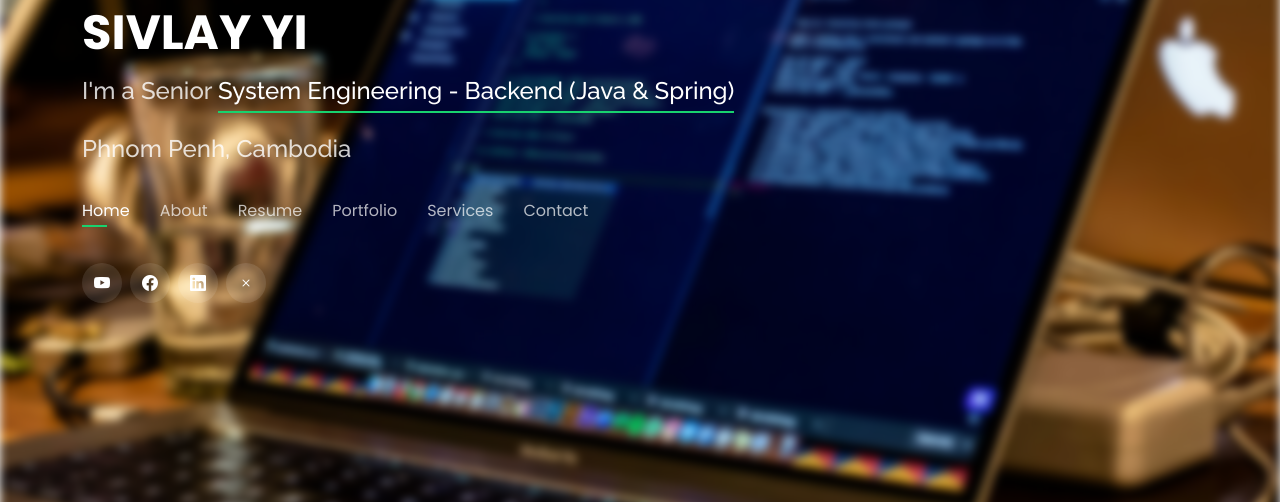
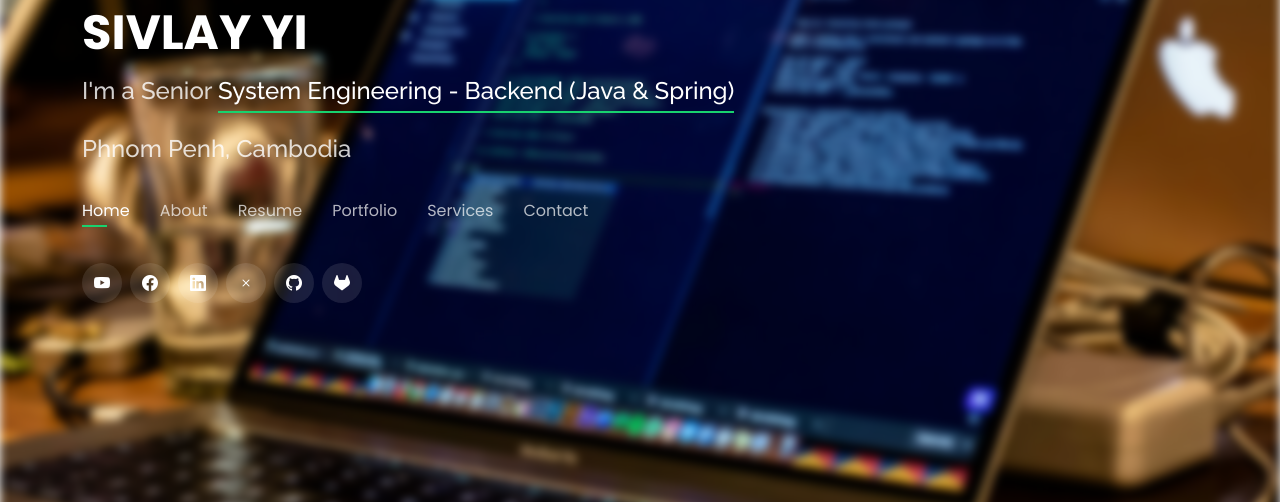
Before and after one commit to yisivlay/personal, a Flask app: page / in a window 1280 px wide. Shown: the part 244-746 px from the top of the page. Run offline with Flask 3, Linux system fonts and the light colour scheme; some libraries are stand-ins or nearby versions.

Commit message:
updated social media contact.

```diff
--- a/templates/home/contact.html
+++ b/templates/home/contact.html
@@ -28,6 +28,10 @@
                                 class="bi bi-linkedin"></i></a>
                         <a href="https://twitter.com/SivlayYI" target="_blank" class="twitter"><i
                                 class="bi bi-x"></i></a>
+                        <a href="https://github.com/yisivlay" target="_blank" class="github"><i
+                                class="bi bi-github"></i></a>
+                        <a href="https://gitlab.com/sivlayyi.bs" target="_blank" class="gitlab"><i
+                                class="bi bi-gitlab"></i></a>
                         <!--<a href="https://www.tiktok.com/@sivlayyi" target="_blank" class="tiktok"><i
                                 class="bi bi-tiktok"></i></a>-->
                     </div>
--- a/templates/home/index.html
+++ b/templates/home/index.html
@@ -68,6 +68,8 @@
             <a href="https://www.linkedin.com/in/sivlayyi" target="_blank" class="linkedin"><i
                     class="bi bi-linkedin"></i></a>
             <a href="https://twitter.com/SivlayYI" target="_blank" class="twitter"><i class="bi bi-x"></i></a>
+            <a href="https://github.com/yisivlay" target="_blank" class="github"><i class="bi bi-github"></i></a>
+            <a href="https://gitlab.com/sivlayyi.bs" target="_blank" class="gitlab"><i class="bi bi-gitlab"></i></a>
             <!--<a href="https://www.tiktok.com/@sivlayyi" target="_blank" class="tiktok"><i class="bi bi-tiktok"></i></a>-->
         </div>
 
```
